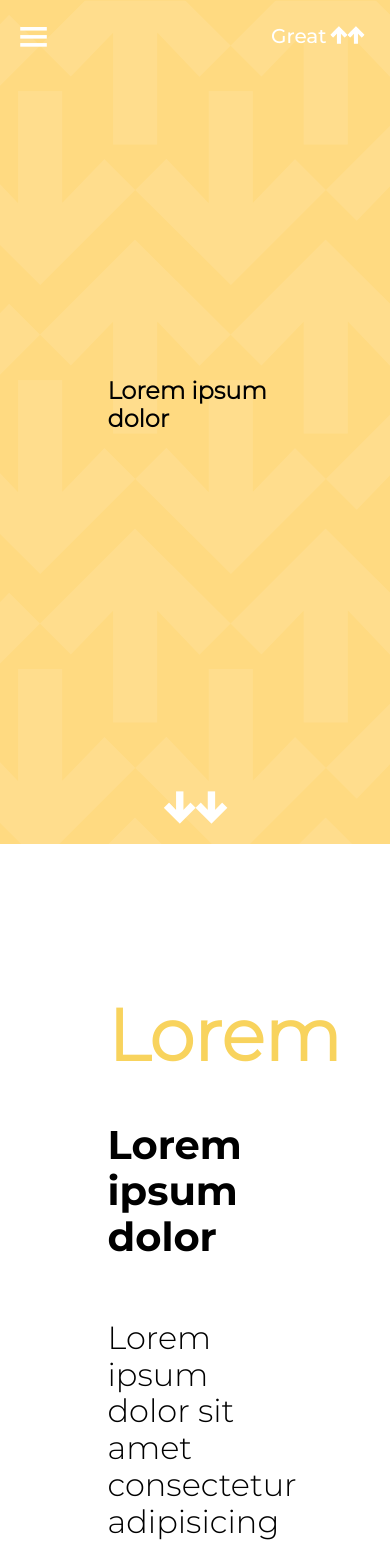
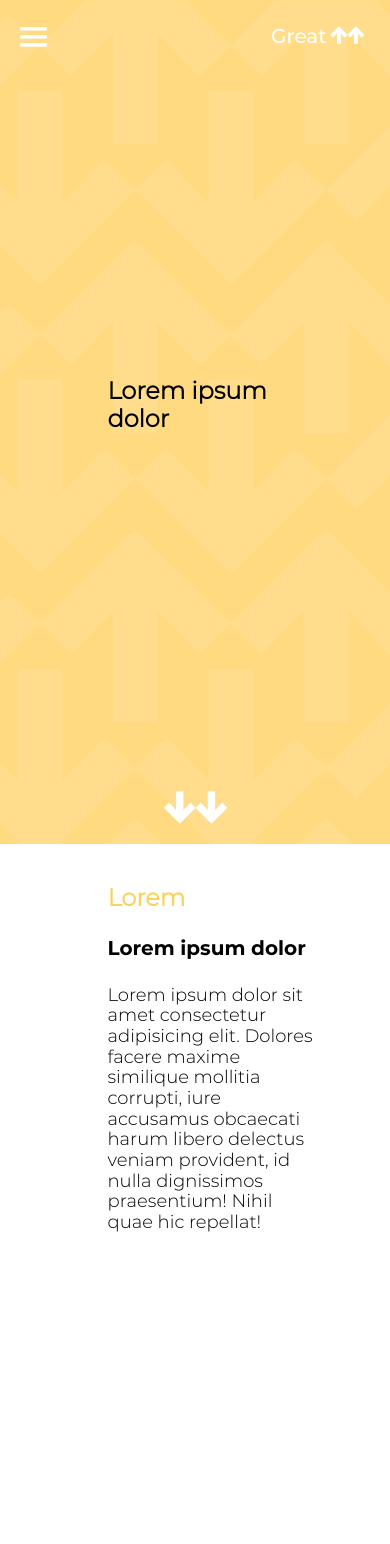
Before and after one commit to breadhead/live-content-editor, a React app: page / in a window 390 px wide. Shown: the top 1544 px of the page. Built offline with nearby package versions, Linux system fonts and the light colour scheme; no server answers.

Commit message:
updated mobile styles

```diff
--- a/src/views/Text/Text.scss
+++ b/src/views/Text/Text.scss
@@ -16,13 +16,39 @@
     color: #f8d35d;
     margin: 0 0 45px 0;
   }
+
   &__subtitle {
     font-family: Montserrat-Bold, Arial, sans;
     font-size: 40px;
     margin: 0 0 60px 0;
   }
+
   &__description {
     font-size: 32px;
     margin: 0;
   }
 }
+
+@media(max-width: 600px) {
+  .text {
+
+    &__content {
+      padding: 40px 0 20px 0;
+      width: 60%;
+    }
+
+    &__title {
+      font-size: 24px;
+      margin-bottom: 25px;
+    }
+
+    &__subtitle {
+      font-size: 20px;
+      margin-bottom: 25px;
+    }
+
+    &__description {
+      font-size: 18px;
+    }
+  }
+}
```
Also changed, not shown: src/views/Hero/Hero.scss (+15 -0 lines).
